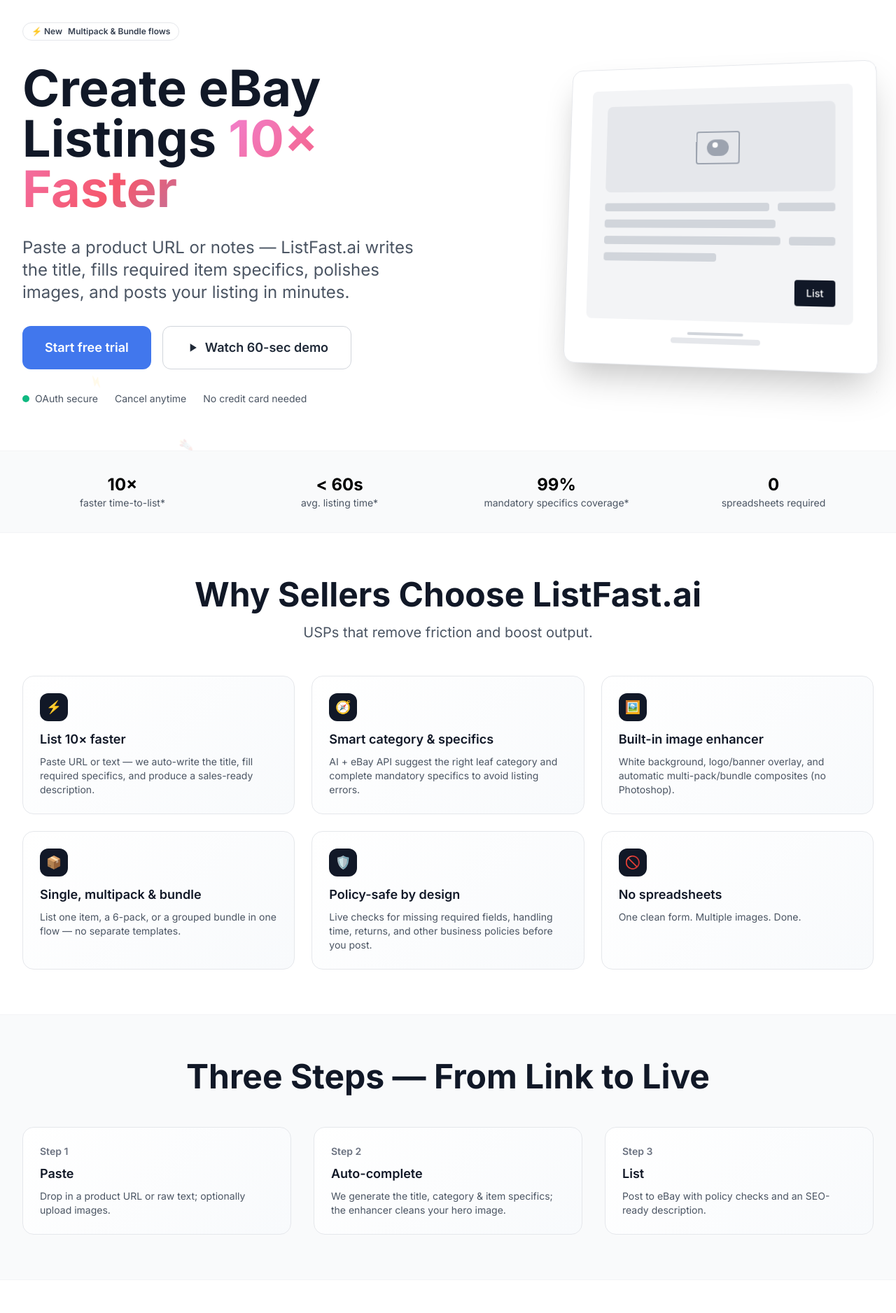
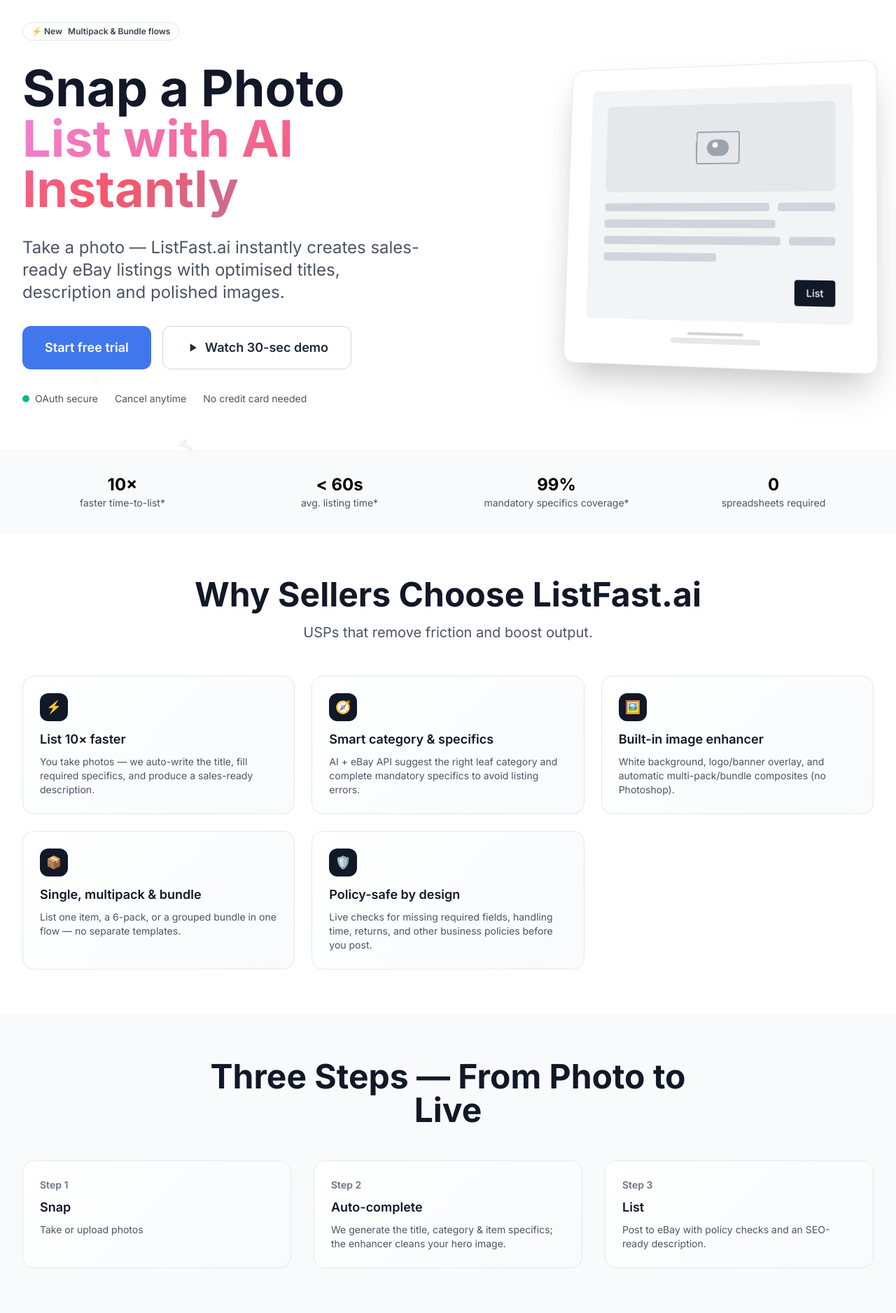
Before and after one commit to ayush20501/ListFast.ai, a Django app: page / in a window 1280 px wide. Shown: the part 65-1942 px from the top of the page at 70% size. Run offline with Django 5.2, Linux system fonts and the light colour scheme; parts of the project's set-up code (start-up, migrations or seed data) failed here and were passed over; some libraries are stand-ins or nearby versions.

Commit message:
Update index.html
updated home page to emphasize photo to list

```diff
--- a/templates/index.html
+++ b/templates/index.html
@@ -3,9 +3,9 @@
 <head>
     <meta charset="UTF-8">
     <meta name="viewport" content="width=device-width, initial-scale=1.0, maximum-scale=1.0, user-scalable=no">
-    <title>ListFast.ai - Create eBay Listings 10× Faster with AI</title>
+    <title>ListFast.ai - Snap a photo, List with AI</title>
     <link rel="icon" href="data:,">
-    <meta name="description" content="Turn product links or notes into polished, policy-safe eBay listings — with AI titles, complete item specifics, clean images, and multipack/bundle flows.">
+    <meta name="description" content="You take a photo — ListFast.ai instantly creates sales-ready eBay listings with optimized titles, mandatory specifics, and polished images.">
     <script src="https://cdn.tailwindcss.com"></script>
     <style>
         @import url('https://fonts.googleapis.com/css2?family=Inter:wght@300;400;500;600;700&display=swap');
@@ -434,14 +434,14 @@
                     </div>
 
                     <h1 class="text-4xl sm:text-5xl md:text-6xl lg:text-7xl font-bold text-gray-900 leading-tight">
-                        Create eBay Listings
+                        Snap a Photo
                         <span class="hero-gradient bg-clip-text text-transparent">
-                            10× Faster
+                            List with AI Instantly
                         </span>
                     </h1>
 
                     <p class="text-lg sm:text-xl md:text-2xl text-gray-600 leading-relaxed">
-                        Paste a product URL or notes — ListFast.ai writes the title, fills required item specifics, polishes images, and posts your listing in minutes.
+                        Take a photo — ListFast.ai instantly creates sales-ready eBay listings with optimised titles, description and polished images.
                     </p>
 
                     <div class="flex flex-col sm:flex-row gap-3 sm:gap-4">
@@ -450,7 +450,7 @@
                         </button>
                         <button onclick="openDemoModal()" class="w-full sm:w-auto inline-flex items-center justify-center rounded-xl border border-gray-300 px-6 sm:px-8 py-3 sm:py-4 text-base sm:text-lg font-semibold text-gray-800 hover:bg-gray-50 hover-lift">
                             <svg xmlns="http://www.w3.org/2000/svg" class="mr-2 h-5 w-5" viewBox="0 0 24 24" fill="currentColor"><path d="M8 5v14l11-7z"/></svg>
-                            Watch 60-sec demo
+                            Watch 30-sec demo
                         </button>
                     </div>
 
@@ -539,7 +539,7 @@
             <div class="feature-card rounded-2xl border border-gray-200 p-4 sm:p-6">
                 <div class="mb-3 inline-flex h-10 w-10 items-center justify-center rounded-xl bg-gray-900 text-white text-lg">⚡</div>
                 <h3 class="font-semibold text-gray-900 text-base sm:text-lg">List 10× faster</h3>
-                <p class="mt-2 text-sm text-gray-600">Paste URL or text — we auto-write the title, fill required specifics, and produce a sales-ready description.</p>
+                <p class="mt-2 text-sm text-gray-600">You take photos — we auto-write the title, fill required specifics, and produce a sales-ready description.</p>
             </div>
 
             <div class="feature-card rounded-2xl border border-gray-200 p-4 sm:p-6">
@@ -566,25 +566,25 @@
                 <p class="mt-2 text-sm text-gray-600">Live checks for missing required fields, handling time, returns, and other business policies before you post.</p>
             </div>
 
-            <div class="feature-card rounded-2xl border border-gray-200 p-4 sm:p-6">
+            <!-- <div class="feature-card rounded-2xl border border-gray-200 p-4 sm:p-6">
                 <div class="mb-3 inline-flex h-10 w-10 items-center justify-center rounded-xl bg-gray-900 text-white text-lg">🚫</div>
                 <h3 class="font-semibold text-gray-900 text-base sm:text-lg">No spreadsheets</h3>
                 <p class="mt-2 text-sm text-gray-600">One clean form. Multiple images. Done.</p>
-            </div>
+            </div> -->
         </div>
     </section>
 
     <section id="how" class="bg-gray-50 border-y border-gray-100">
         <div class="max-w-7xl mx-auto px-4 sm:px-6 lg:px-8 py-12 sm:py-16">
             <div class="max-w-3xl mx-auto text-center mb-10 sm:mb-12">
-                <h2 class="text-3xl sm:text-4xl md:text-5xl font-bold text-gray-900">Three Steps — From Link to Live</h2>
+                <h2 class="text-3xl sm:text-4xl md:text-5xl font-bold text-gray-900">Three Steps — From Photo to Live</h2>
             </div>
 
             <div class="grid md:grid-cols-3 gap-6 sm:gap-8">
                 <div class="feature-card rounded-2xl border border-gray-200 bg-white p-4 sm:p-6">
                     <div class="text-sm font-semibold text-gray-500">Step 1</div>
-                    <h3 class="mt-2 font-semibold text-gray-900 text-lg">Paste</h3>
-                    <p class="mt-2 text-sm text-gray-600">Drop in a product URL or raw text; optionally upload images.</p>
+                    <h3 class="mt-2 font-semibold text-gray-900 text-lg">Snap</h3>
+                    <p class="mt-2 text-sm text-gray-600">Take or upload photos</p>
                 </div>
 
                 <div class="feature-card rounded-2xl border border-gray-200 bg-white p-4 sm:p-6">
@@ -605,7 +605,7 @@
     <section id="demo" class="max-w-7xl mx-auto px-4 sm:px-6 lg:px-8 py-12 sm:py-16">
         <div class="max-w-3xl mx-auto text-center mb-8 sm:mb-10">
             <h2 class="text-3xl sm:text-4xl md:text-5xl font-bold text-gray-900">See ListFast.ai in Action</h2>
-            <p class="mt-4 text-lg sm:text-xl text-gray-600">60-second tour: paste → auto-complete → post. Includes multipack & bundle demo.</p>
+            <p class="mt-4 text-lg sm:text-xl text-gray-600">30-second tour: paste → auto-complete → post. Includes multipack & bundle demo.</p>
         </div>
 
         <div class="grid lg:grid-cols-3 gap-6 sm:gap-8 items-start">
@@ -662,18 +662,18 @@
                         <span>✅</span>
                         <span><strong>AI titles & SEO descriptions</strong> tuned for eBay search.</span>
                     </li>
-                    <li class="flex gap-3">
+                    <!-- <li class="flex gap-3">
                         <span>✅</span>
                         <span><strong>Business policy helpers</strong> for payment, shipping & returns.</span>
-                    </li>
+                    </li> -->
                     <li class="flex gap-3">
                         <span>✅</span>
                         <span><strong>Bulk queueing</strong> that respects eBay rate limits (safe retries).</span>
                     </li>
-                    <li class="flex gap-3">
+                    <!-- <li class="flex gap-3">
                         <span>✅</span>
                         <span><strong>HTML or plain-text output</strong> with easy editing before posting.</span>
-                    </li>
+                    </li> -->
                     <li class="flex gap-3">
                         <span>✅</span>
                         <span><strong>Secure OAuth login</strong> — we never store your eBay password.</span>
@@ -681,7 +681,7 @@
                 </ul>
             </div>
 
-            <div class="rounded-2xl border border-gray-200 bg-gray-50 p-4 sm:p-6">
+            <!-- <div class="rounded-2xl border border-gray-200 bg-gray-50 p-4 sm:p-6">
                 <div class="grid sm:grid-cols-2 gap-4">
                     <div class="feature-card rounded-xl bg-white p-4 border border-gray-200">
                         <div class="text-xs font-semibold text-gray-500">Guardrails</div>
@@ -707,7 +707,7 @@
                         <p class="mt-1 text-sm text-gray-600">Optional — for growing stores.</p>
                     </div>
                 </div>
-            </div>
+            </div> -->
         </div>
     </section>
 
@@ -750,9 +750,9 @@
                 <div class="text-sm font-semibold text-gray-500">Starter</div>
                 <div class="mt-2 text-2xl sm:text-3xl font-bold text-gray-900">£0<span class="text-base font-semibold text-gray-500">/mo</span></div>
                 <ul class="mt-4 space-y-2 text-sm text-gray-700">
-                    <li>Up to 5 listings/mo</li>
-                    <li>AI titles & descriptions</li>
-                    <li>Image enhancer</li>
+                    <li>Up to 2 listings/mo</li>
+                    <!-- <li>AI titles & descriptions</li>
+                    <li>Image enhancer</li> -->
                 </ul>
                 <button onclick="showSignupModal()" class="mt-6 w-full bg-gray-900 text-white px-4 py-3 rounded-xl font-semibold hover:bg-gray-800 hover-lift transition-colors">
                     Start Starter
@@ -761,11 +761,11 @@
 
             <div class="feature-card rounded-2xl border-2 border-gray-900 p-4 sm:p-6 transform scale-105">
                 <div class="text-sm font-semibold text-gray-500">Pro</div>
-                <div class="mt-2 text-2xl sm:text-3xl font-bold text-gray-900">£4.99<span class="text-base font-semibold text-gray-500">/mo</span></div>
+                <div class="mt-2 text-2xl sm:text-3xl font-bold text-gray-900">£7.99<span class="text-base font-semibold text-gray-500">/mo</span></div>
                 <ul class="mt-4 space-y-2 text-sm text-gray-700">
                     <li>Up to 30 listings/mo</li>
-                    <li>Multipack & bundles</li>
-                    <li>Bulk queueing (rate-limit smart)</li>
+                    <!-- <li>Multipack & bundles</li>
+                    <li>Bulk queueing (rate-limit smart)</li> -->
                 </ul>
                 <button onclick="showSignupModal()" class="mt-6 w-full bg-gray-900 text-white px-4 py-3 rounded-xl font-semibold hover:bg-gray-800 hover-lift transition-colors">
                     Start Pro
@@ -774,16 +774,31 @@
 
             <div class="feature-card rounded-2xl border border-gray-200 p-4 sm:p-6">
                 <div class="text-sm font-semibold text-gray-500">Business</div>
-                <div class="mt-2 text-2xl sm:text-3xl font-bold text-gray-900">£9.99<span class="text-base font-semibold text-gray-500">/mo</span></div>
+                <div class="mt-2 text-2xl sm:text-3xl font-bold text-gray-900">£12.99<span class="text-base font-semibold text-gray-500">/mo</span></div>
                 <ul class="mt-4 space-y-2 text-sm text-gray-700">
                     <li>Up to 100 listings/mo</li>
-                    <li>Multipack & bundles</li>
-                    <li>Priority support & API</li>
+                    <!-- <li>Multipack & bundles</li>
+                    <li>Priority support & API</li> -->
                 </ul>
                 <button onclick="showSignupModal()" class="mt-6 w-full bg-gray-900 text-white px-4 py-3 rounded-xl font-semibold hover:bg-gray-800 hover-lift transition-colors">
                     Start Business
                 </button>
             </div>
+
+            <div class="feature-card rounded-2xl border border-gray-200 p-4 sm:p-6">
+                <div class="text-sm font-semibold text-gray-500">Top-up Credits</div>
+                <div class="mt-2 text-2xl sm:text-3xl font-bold text-gray-900">£8.99<span class="text-base font-semibold text-gray-500">/mo</span></div>
+                <ul class="mt-4 space-y-2 text-sm text-gray-700">
+                    <li>Up to 50 listings</li>
+                    <li>Expires in 30 days</li>
+                    <!-- <li>Priority support & API</li> -->
+                </ul>
+                <button onclick="showSignupModal()" class="mt-6 w-full bg-gray-900 text-white px-4 py-3 rounded-xl font-semibold hover:bg-gray-800 hover-lift transition-colors">
+                    Top UP
+                </button>
+            </div>
+
+
         </div>
     </section>
 
```
